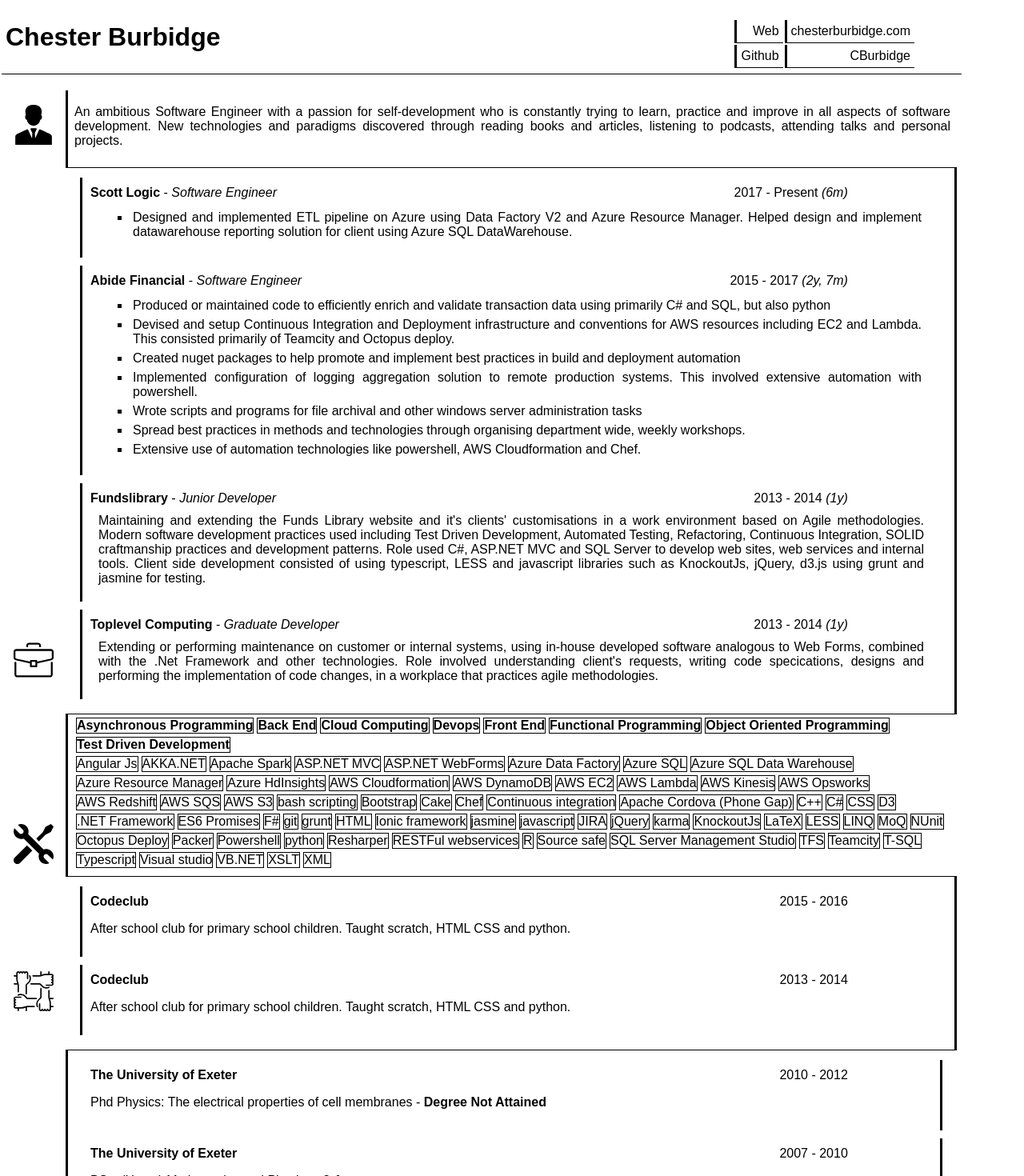
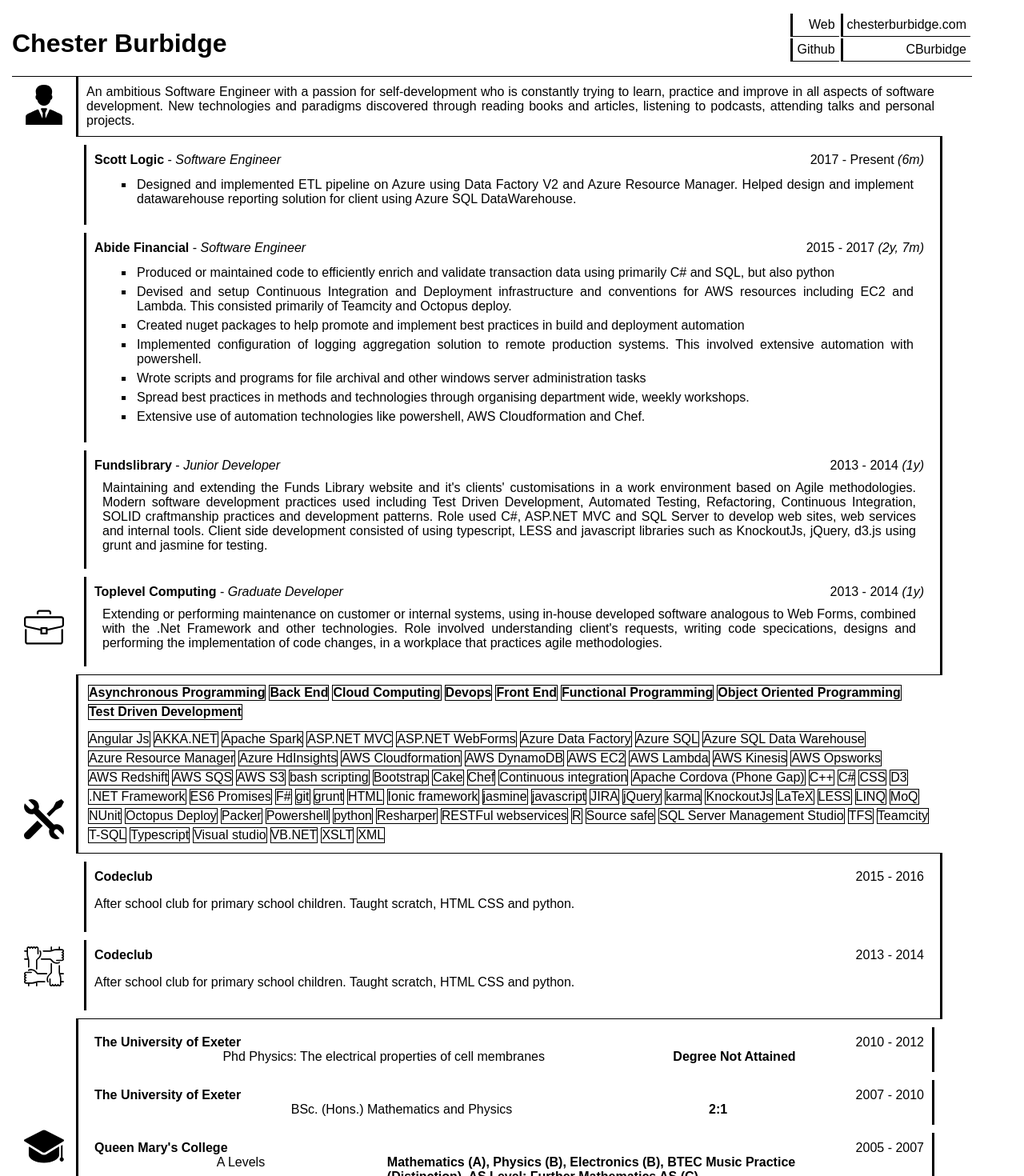
Before and after one commit to CBurbidge/CV, a React (Create React App) app in the folder react/: page / in a window 1280 px wide. Shown: the top 1470 px of the page at 80% size. Built offline with nearby package versions, Linux system fonts and the light colour scheme.

Commit message:
added better layout

```diff
--- a/react/src/components/CV/CV.js
+++ b/react/src/components/CV/CV.js
@@ -35,7 +35,7 @@
   render() {
 
     return (
-      <div style={{ padding: 2 }}>
+      <div style={{ margin: 15 }}>
         <Default jsonResume={this.props.jsonResume} skills={this.props.skills} print={this.props.print} cvWidth={this.state.cvWidth} />
       </div>
     );
--- a/react/src/components/CV/themes/default/Education.js
+++ b/react/src/components/CV/themes/default/Education.js
@@ -1,5 +1,5 @@
 import React from 'react';
-import { iconSize, getRightSideDivStyle, getLeftSideDivStyle, mixWithBorderAndPadding } from './styles/common'
+import { iconSize, getRightSideDivStyle, getLeftSideDivStyle, mixWithBorderAndPadding, isMobile } from './styles/common'
 import Icons from './icons'
 
 export default function (props) {
@@ -9,6 +9,9 @@
       var year = date.match(/20\d\d/)
       return year;
     }
+    var fStart = formatDate(edu.startDate);
+    var fEnd = formatDate(edu.endDate);
+
     return (<div key={key}>
       <div style={{
         padding: 10,
@@ -16,36 +19,36 @@
         margin: 10
       }}
       >
-        <div>
-          <div style={{
-            //minWidth: 300,
-            width: "45%",
-            display: "inline-block"
-          }}>
+        <div style={{
+          display: "flex",
+          justifyContent: "space-between"
+        }}>
+          <div>
             <span><b>{edu.institution}</b></span>
           </div>
-          <div style={{
-            //minWidth: 150,
-            width: "45%",
-            display: "inline-block",
-            textAlign: "right"
-          }}>
-            <span>{formatDate(edu.startDate)}</span> - <span>{formatDate(edu.endDate)}</span>
+          <div>
+            <span>{fStart}</span> - <span>{fEnd}</span>
           </div>
         </div>
-        <p>{edu.studyType} - <b>{edu.gpa}</b></p>
-
+        <div style={{
+          display: "flex",
+          justifyContent: "space-evenly"
+        }}>
+          <span style={{ maxWidth: "50%" }}>{edu.studyType}</span>
+          <span style={{ maxWidth: "50%" }}><b>{edu.gpa}</b></span>
+        </div>
       </div>
     </div>);
   };
+  var isMob = isMobile(props.cvWidth)
+  var initialLeftStyle = isMob ? {borderLeft: "3px solid black"} : {}
+  var leftSide = isMob ? <h4>Education</h4> : <Icons.Education size={iconSize} />
 
   return (
-
     <div>
       <div style={
-        Object.assign(getLeftSideDivStyle(props.cvWidth), {})}>
-        <Icons.Education size={iconSize} />
-        {/* <h4>Profile</h4> */}
+        Object.assign(getLeftSideDivStyle(props.cvWidth), initialLeftStyle)}>
+        {leftSide}
       </div>
       <div style={Object.assign(mixWithBorderAndPadding(getRightSideDivStyle(props.cvWidth)))}>
         {props.education.map((x, i) => toEducation(x, i))}
--- a/react/src/components/CV/themes/default/Name.js
+++ b/react/src/components/CV/themes/default/Name.js
@@ -10,29 +10,18 @@
 }
 
 var Name = function (props) {
-
   return (
     <header style={{
       borderBottom: "1px solid black",
-      marginBottom: 20
+      //marginBottom: 20,
+      display: "flex",
+      justifyContent: "space-between"
     }}>
-      <div style={{
-        width: "45%",
-        minWidth: 150,
-        margin: 5,
-        height: "100%",
-        display: "inline-block",
-        verticalAlign: "bottom"
-      }}>
+      <div  >
         <h1 style={{ textAlign: "left" }} >{props.basics.name}</h1>
       </div>
 
-      <div style={{
-        width: "49%",
-        display: "inline-block",
-        margin: 5,
-        verticalAlign: "bottom"
-      }}>
+      <div >
         <Profiles profiles={props.basics.profiles} />
       </div>
     </header>
--- a/react/src/components/CV/themes/default/Profile.js
+++ b/react/src/components/CV/themes/default/Profile.js
@@ -1,25 +1,27 @@
 import React from 'react';
-import { iconSize, getRightSideDivStyle, getLeftSideDivStyle, mixWithBorderAndPadding } from './styles/common'
+import { iconSize, isMobile, getRightSideDivStyle, getLeftSideDivStyle, mixWithBorderAndPadding } from './styles/common'
 import Icons from './icons'
 
 export default function (props) {
   return (
-    <Summary basics={props.basics} cvWidth={props.cvWidth}/>
+    <Summary basics={props.basics} cvWidth={props.cvWidth} />
   );
 }
 
 var Summary = function (props) {
+  var isMob = isMobile(props.cvWidth)
+  var leftSide = isMob ? <h4>Profile</h4> : <Icons.ExperienceIcon size={iconSize} />
+  var initialLeftStyle = isMob ? { borderLeft: "3px solid black" } : {}
 
   return (
     <div  >
       <div style={
-        Object.assign(getLeftSideDivStyle(props.cvWidth), {})}>
-        <Icons.ExperienceIcon size={iconSize} />
-        {/* <h4>Profile</h4> */}
+        Object.assign(getLeftSideDivStyle(props.cvWidth), initialLeftStyle)}>
+        {leftSide}
       </div>
       <div style={Object.assign(getRightSideDivStyle(props.cvWidth), mixWithBorderAndPadding({}))}>
         <p style={{
-          //marginBottom: 0,
+          margin: 10,
           textAlign: "justify",
         }} >{props.basics.summary}</p>
       </div>
--- a/react/src/components/CV/themes/default/Volunteer.js
+++ b/react/src/components/CV/themes/default/Volunteer.js
@@ -1,5 +1,5 @@
 import React from 'react';
-import { iconSize, getRightSideDivStyle, getLeftSideDivStyle, mixWithBorder2AndPadding } from './styles/common'
+import { iconSize, isMobile, getRightSideDivStyle, getLeftSideDivStyle, mixWithBorder2AndPadding } from './styles/common'
 import Icons from './icons'
 
 export default function (props) {
@@ -16,20 +16,14 @@
         margin: 10
       }}
       >
-        <div>
-          <div style={{
-            //minWidth: 300,
-            width: "45%",
-            display: "inline-block"
-          }}>
+        <div style={{
+          display: "flex",
+          justifyContent: "space-between"
+        }}>
+          <div>
             <span><b>{vol.organization}</b></span>
           </div>
-          <div style={{
-            //minWidth: 150,
-            width: "45%",
-            display: "inline-block",
-            textAlign: "right"
-          }}>
+          <div>
             <span>{formatDate(vol.startDate)}</span> - <span>{formatDate(vol.endDate)}</span>
           </div>
         </div>
@@ -39,12 +33,15 @@
     </div>);
   };
 
+  var isMob = isMobile(props.cvWidth)
+  var initialLeftStyle = isMob ? { borderRight: "3px solid black" } : {}
+  var leftSide = isMob ? <h4>Volunteering</h4> : <Icons.TeamWork size={iconSize} />
+
   return (
     <div>
       <div style={
-        Object.assign(getLeftSideDivStyle(props.cvWidth), {})}>
-        <Icons.TeamWork size={iconSize} />
-        {/* <h4>Profile</h4> */}
+        Object.assign(getLeftSideDivStyle(props.cvWidth), initialLeftStyle)}>
+        {leftSide}
       </div>
       <div style={Object.assign(mixWithBorder2AndPadding(getRightSideDivStyle(props.cvWidth)))}>
         {props.volunteer.map((x, i) => toVolunteer(x, i))}
--- a/react/src/components/CV/themes/default/skills/Experience.js
+++ b/react/src/components/CV/themes/default/skills/Experience.js
@@ -1,5 +1,5 @@
 import React from 'react';
-import { getRightSideDivStyle, getLeftSideDivStyle, mixWithBorderAndPadding, mixWithBorder2AndPadding, iconSize } from '../styles/common'
+import { isMobile, getRightSideDivStyle, getLeftSideDivStyle, mixWithBorderAndPadding, mixWithBorder2AndPadding, iconSize } from '../styles/common'
 import { isSelectedFunc, selectedTypes, getSettingStyle } from './selected'
 import Icons from '../icons'
 
@@ -12,11 +12,16 @@
 
   render() {
     var rightStyle = getRightSideDivStyle(this.props.cvWidth)
+    var isMob = isMobile(this.props.cvWidth)
+    var initialLeftStyle = isMob ? { borderRight: "3px solid black" } : {}
+    var leftSide = isMob ? <h4>Experience</h4> : <Icons.BriefCase size={iconSize} />
+
     return (
       <div>
-        <div style={getLeftSideDivStyle(this.props.cvWidth)}>
-          <Icons.BriefCase size={iconSize} />
-          {/* <h4>Experience</h4> */}
+        <div style={
+          Object.assign(initialLeftStyle, getLeftSideDivStyle(this.props.cvWidth))
+        }>
+          {leftSide}
         </div>
 
         <div style={mixWithBorder2AndPadding(rightStyle)} >{
@@ -39,9 +44,9 @@
   render() {
     var selected = this.props.isSelected(selectedTypes.Setting, this.props.work.company)
     var selectedStyle = getSettingStyle(selected);
-    var s = Object.assign({  }, selectedStyle)
+    var s = Object.assign({}, selectedStyle)
     return (
-      <div style={{s}}>
+      <div style={{ s }}>
         <div onClick={() => this.props.clickSelect(selectedTypes.Setting, this.props.work.company)}
           style={{
             padding: 10,
@@ -105,20 +110,14 @@
 
     var diff = formatDiff();
     return (
-      <div>
-        <div style={{
-          minWidth: 300,
-          width: "45%",
-          display: "inline-block"
-        }}>
+      <div style={{
+        display: "flex",
+        justifyContent: "space-between"
+      }}>
+        <div >
           <span><b>{this.props.work.company}</b></span> - <span><i>{this.props.work.position}</i></span>
         </div>
-        <div style={{
-          minWidth: 150,
-          width: "45%",
-          display: "inline-block",
-          textAlign: "right"
-        }}>
+        <div >
           <span>{startDateFormatted}</span> - <span>{endDateFormatted}</span>
           <span><i>  ({diff})</i></span>
         </div>
--- a/react/src/components/CV/themes/default/skills/WorkAndSkills.js
+++ b/react/src/components/CV/themes/default/skills/WorkAndSkills.js
@@ -1,5 +1,5 @@
 import React from 'react';
-import { iconSize, getRightSideDivStyle, getLeftSideDivStyle, mixWithBorderAndPadding, mixWithBorder2AndPadding } from '../styles/common'
+import { iconSize, isMobile, getRightSideDivStyle, getLeftSideDivStyle, mixWithBorderAndPadding, mixWithBorder2AndPadding } from '../styles/common'
 import { isSelectedFunc, selectedTypes, getSkillTypeStyle, getSkillStyle, getSettingStyle } from './selected'
 import Experience from "./Experience"
 import Icons from '../icons'
@@ -47,19 +47,28 @@
 
   render() {
     var allSkills = Object.keys(this.props.skillsObj.skills)
+    var isMob = isMobile(this.props.cvWidth)
+    var initialLeftStyle = isMob ? { borderLeft: "3px solid black" } : {}
+    var leftSide = isMob ? <h4>Skills</h4> : <Icons.Tools size={iconSize} />
+
+    var skillsPadding = { margin: 10 }
+
     return (
       <div>
-        <div style={getLeftSideDivStyle(this.props.cvWidth)}>
-          <Icons.Tools size={iconSize} />
-          {/* <h4>Skills</h4> */}
+        <div style={
+          Object.assign(initialLeftStyle, getLeftSideDivStyle(this.props.cvWidth))
+        }>
+          {leftSide}
         </div>
-        <div style={mixWithBorderAndPadding(getRightSideDivStyle(this.props.cvWidth))}>
-          <div>
+        <div style={
+          Object.assign({}, mixWithBorderAndPadding(getRightSideDivStyle(this.props.cvWidth)))
+        }>
+          <div style={skillsPadding}>
             {this.props.skills.map(x => <SkillType key={x.name} skill={x} skillsObj={this.props.skillsObj}
               clickSelect={this.props.clickSelect}
               isSelected={this.props.isSelected} />)}
           </div>
-          <div>
+          <div style={skillsPadding}>
             {allSkills.map(x => <Skill key={x} skillId={x} skillsObj={this.props.skillsObj}
               clickSelect={this.props.clickSelect}
               isSelected={this.props.isSelected} />)}
--- a/react/src/components/CV/themes/default/styles/common.js
+++ b/react/src/components/CV/themes/default/styles/common.js
@@ -1,24 +1,29 @@
 var iconSize = 50
 var iconSizePad = 30
-var leftRightDiff = 25
+var leftRightDiff = 40
 
 module.exports.iconSize = iconSize;
 
+var isMobile = cvWidth => {
+  return cvWidth < 640
+}
+
+module.exports.isMobile = isMobile
+
 module.exports.getLeftSideDivStyle = cvWidth => {
+  var width = isMobile(cvWidth) ? "100%" : iconSize + iconSizePad
   return {
-    //width: "10%",
-    //minWidth: iconSize + 30,
-    width: iconSize + iconSizePad,
+    width,
     display: "inline-block",
-    textAlign: "center",
+    textAlign: "center"
   }
 }
 
 module.exports.getRightSideDivStyle = cvWidth => {
+  var width = isMobile(cvWidth) ? "100%" : cvWidth - iconSize - iconSizePad - leftRightDiff
   return {
-    width: cvWidth - iconSize - iconSizePad - leftRightDiff,
+    width,
     display: "inline-block",
-    //marginRight: 5
   }
 }
 
@@ -31,7 +36,9 @@
 module.exports.mixWithBorder = mixWithBorder;
 
 module.exports.mixWithBorderAndPadding = style => {
-  var borderAndPadding = mixWithBorder({ padding: "2px 8px 8px 8px" })
+  var borderAndPadding = mixWithBorder({
+    //padding: "2px 8px 8px 8px"
+  })
   return Object.assign(borderAndPadding, style);
 }
 
@@ -44,7 +51,9 @@
 module.exports.mixWithBorder2 = mixWithBorder2;
 
 module.exports.mixWithBorder2AndPadding = style => {
-  var borderAndPadding = mixWithBorder2({ padding: "2px 8px 8px 8px" })
+  var borderAndPadding = mixWithBorder2({
+    //padding: "2px 8px 8px 8px"
+  })
   return Object.assign(borderAndPadding, style);
 }
 
@@ -58,6 +67,8 @@
 module.exports.mixWithBorder3 = mixWithBorder3;
 
 module.exports.mixWithBorder3AndPadding = style => {
-  var borderAndPadding = mixWithBorder3({ padding: "2px 8px 8px 8px" })
+  var borderAndPadding = mixWithBorder3({
+    //padding: "2px 8px 8px 8px"
+  })
   return Object.assign(borderAndPadding, style);
 }
```
